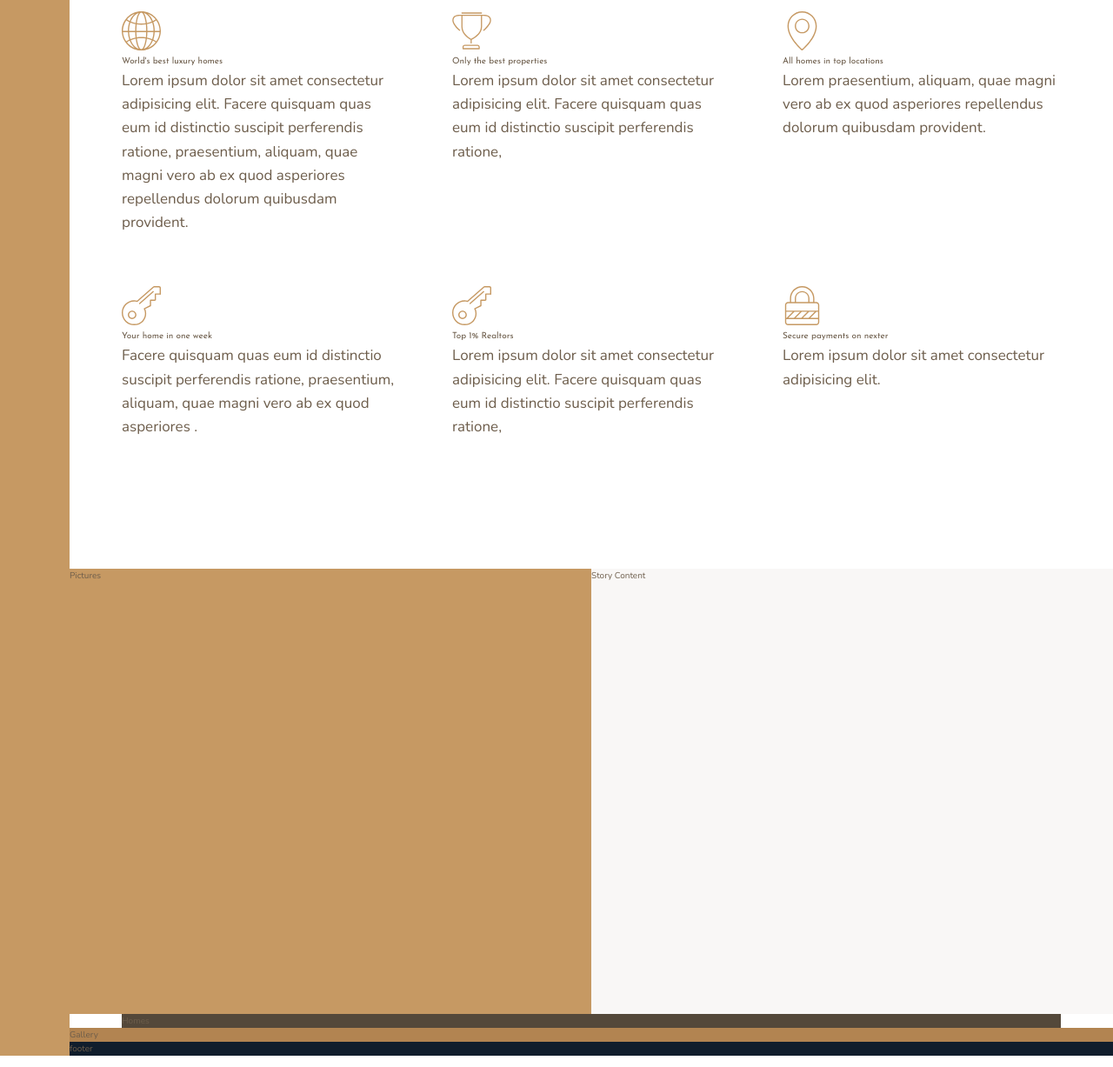
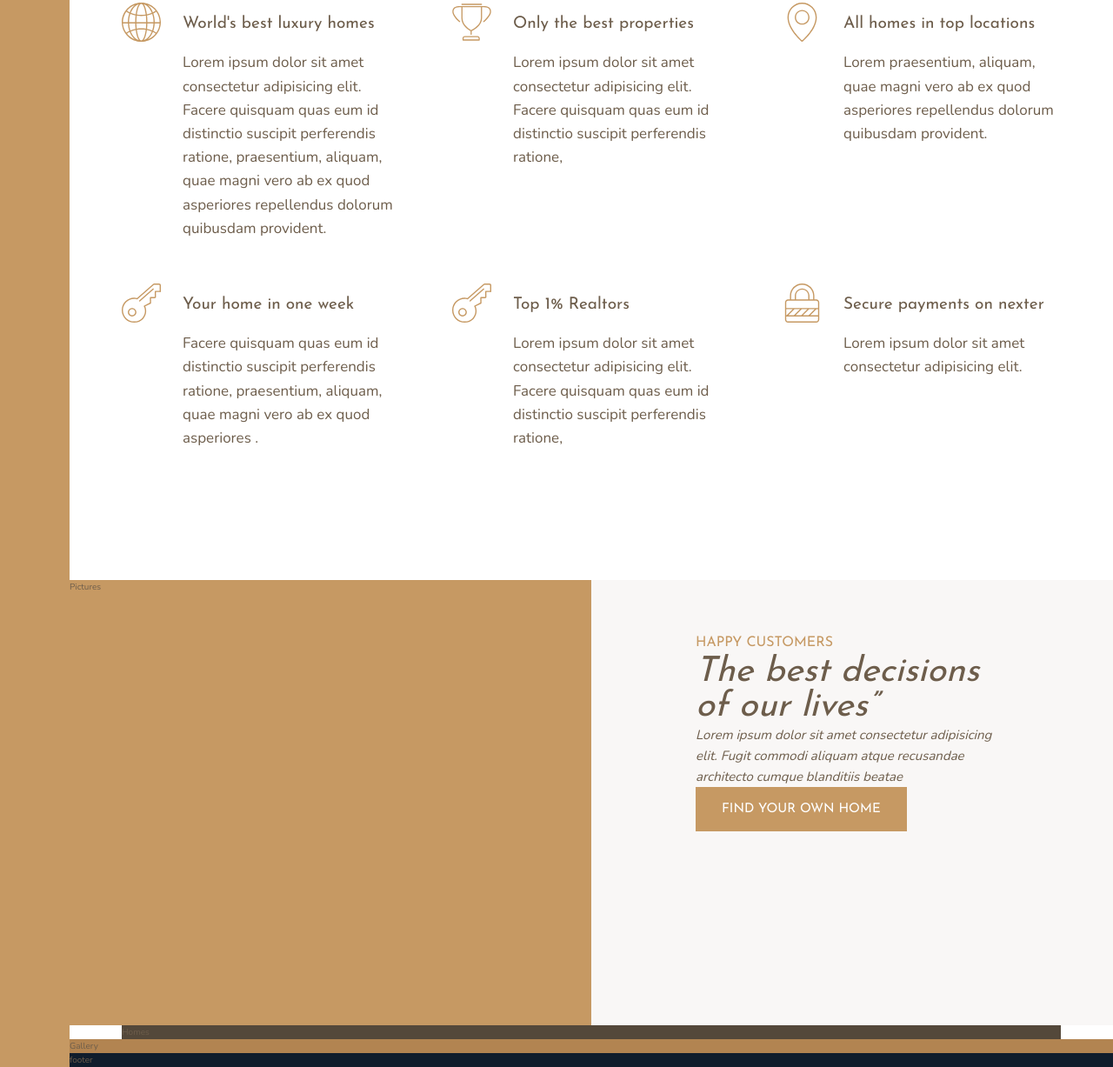
Before and after one commit to LucioFider/Nexter-Realtors, a website: page index.html in a window 1280 px wide. Shown: the part 777-2004 px from the top of the page at 87% size. Drawn offline with nearby package versions, Linux system fonts and the light colour scheme.

Commit message:
2nd-commit

```diff
--- a/index.html
+++ b/index.html
@@ -25,7 +25,7 @@
         <svg class="feature__icon">
           <use xlink:href="img/sprite.svg#icon-global"></use>
         </svg>
-        <h4 class="heading-4">World's best luxury homes</h4>
+        <h4 class="heading-4 heading-4--dark">World's best luxury homes</h4>
         <p class="feature__text">
           Lorem ipsum dolor sit amet consectetur adipisicing elit. Facere
           quisquam quas eum id distinctio suscipit perferendis ratione,
@@ -37,7 +37,7 @@
         <svg class="feature__icon">
           <use xlink:href="img/sprite.svg#icon-trophy"></use>
         </svg>
-        <h4 class="heading-4">Only the best properties</h4>
+        <h4 class="heading-4 heading-4--dark">Only the best properties</h4>
         <p class="feature__text">
           Lorem ipsum dolor sit amet consectetur adipisicing elit. Facere
           quisquam quas eum id distinctio suscipit perferendis ratione,
@@ -47,7 +47,7 @@
         <svg class="feature__icon">
           <use xlink:href="img/sprite.svg#icon-map-pin"></use>
         </svg>
-        <h4 class="heading-4">All homes in top locations</h4>
+        <h4 class="heading-4 heading-4--dark">All homes in top locations</h4>
         <p class="feature__text">
           Lorem praesentium, aliquam, quae magni vero ab ex quod asperiores
           repellendus dolorum quibusdam provident.
@@ -57,7 +57,7 @@
         <svg class="feature__icon">
           <use xlink:href="img/sprite.svg#icon-key"></use>
         </svg>
-        <h4 class="heading-4">Your home in one week</h4>
+        <h4 class="heading-4 heading-4--dark">Your home in one week</h4>
         <p class="feature__text">
           Facere quisquam quas eum id distinctio suscipit perferendis ratione,
           praesentium, aliquam, quae magni vero ab ex quod asperiores .
@@ -67,7 +67,7 @@
         <svg class="feature__icon">
           <use xlink:href="img/sprite.svg#icon-key"></use>
         </svg>
-        <h4 class="heading-4">Top 1% Realtors</h4>
+        <h4 class="heading-4 heading-4--dark">Top 1% Realtors</h4>
         <p class="feature__text">
           Lorem ipsum dolor sit amet consectetur adipisicing elit. Facere
           quisquam quas eum id distinctio suscipit perferendis ratione,
@@ -77,14 +77,24 @@
         <svg class="feature__icon">
           <use xlink:href="img/sprite.svg#icon-lock"></use>
         </svg>
-        <h4 class="heading-4">Secure payments on nexter</h4>
+        <h4 class="heading-4 heading-4--dark">Secure payments on nexter</h4>
         <p class="feature__text">
           Lorem ipsum dolor sit amet consectetur adipisicing elit.
         </p>
       </div>
     </section>
     <div class="story__pictures">Pictures</div>
-    <div class="story__content">Story Content</div>
+    <div class="story__content">
+      <h3 class="heading-3">Happy Customers</h3>
+      <h2 class="heading-2 heading-2--dark">
+        The best decisions of our lives&rdquo;
+      </h2>
+      <p class="story__text">
+        Lorem ipsum dolor sit amet consectetur adipisicing elit. Fugit commodi
+        aliquam atque recusandae architecto cumque blanditiis beatae
+      </p>
+      <button class="btn">Find your own home</button>
+    </div>
     <section class="homes">Homes</section>
     <section class="gallery">Gallery</section>
     <footer class="footer">footer</footer>
--- a/sass/_features.scss
+++ b/sass/_features.scss
@@ -4,15 +4,24 @@
   margin: 15rem 0;
 
   display: grid;
-  grid-template-columns: repeat(3, 1fr);
+  // grid-template-columns: repeat(3, 1fr);
+  grid-template-columns: repeat(auto-fit, minmax(25rem, 1fr));
   grid-gap: 6rem;
+  align-items: start;
 }
 
 .feature {
+  display: grid;
+  grid-template-columns: min-content 1fr;
+  grid-row-gap: 1.5rem;
+  grid-column-gap: 2.5rem;
+
   &__icon {
     fill: $color-primary;
     width: 4.5rem;
     height: 4.5rem;
+    grid-row: 1 / span 2;
+    transform: translateY(-1rem);
   }
   &__text {
     font-size: 1.7rem;
--- a/sass/_story.scss
+++ b/sass/_story.scss
@@ -6,5 +6,11 @@
   &__content {
     background-color: $color-grey-light-1;
     grid-column: col-start 5 / full-end;
+
+    padding: 6rem 12rem;
+  }
+  &__text {
+    font-size: 1.5rem;
+    font-style: italic;
   }
 }
--- a/sass/_typography.scss
+++ b/sass/_typography.scss
@@ -8,10 +8,61 @@
 }
 .heading-2 {
   @extend %heading;
+  font-size: 4rem;
+  font-style: italic;
+  line-height: 1;
+
+  --light {
+    color: $color-grey-light-1;
+  }
+  --dark {
+    color: $color-grey-dark-1;
+  }
 }
 .heading-3 {
   @extend %heading;
+  font-size: 1.6rem;
+  color: $color-primary;
+  text-transform: uppercase;
 }
 .heading-4 {
   @extend %heading;
+  font-size: 1.9rem;
+
+  --light {
+    color: $color-grey-light-1;
+  }
+  --dark {
+    color: $color-grey-dark-1;
+  }
 }
+
+.btn {
+  background-color: $color-primary;
+  color: #fff;
+  border: none;
+  border-radius: 0;
+  font-family: $font-display;
+  font-size: 1.5rem;
+  text-transform: uppercase;
+  padding: 1.8rem 3rem;
+  cursor: pointer;
+  transition: all 0.2s;
+
+  &:hover {
+    background-color: $color-primary-dark;
+  }
+}
+
+.mb-sm {
+  margin-bottom: 2rem;
+}
+.mb-md {
+  margin-bottom: 3rem;
+}
+.mb-lg {
+  margin-bottom: 4rem;
+}
+.mb-hg {
+  margin-bottom: 8rem;
+}
```
Also changed, not shown: css/style.css, 1 other file.
